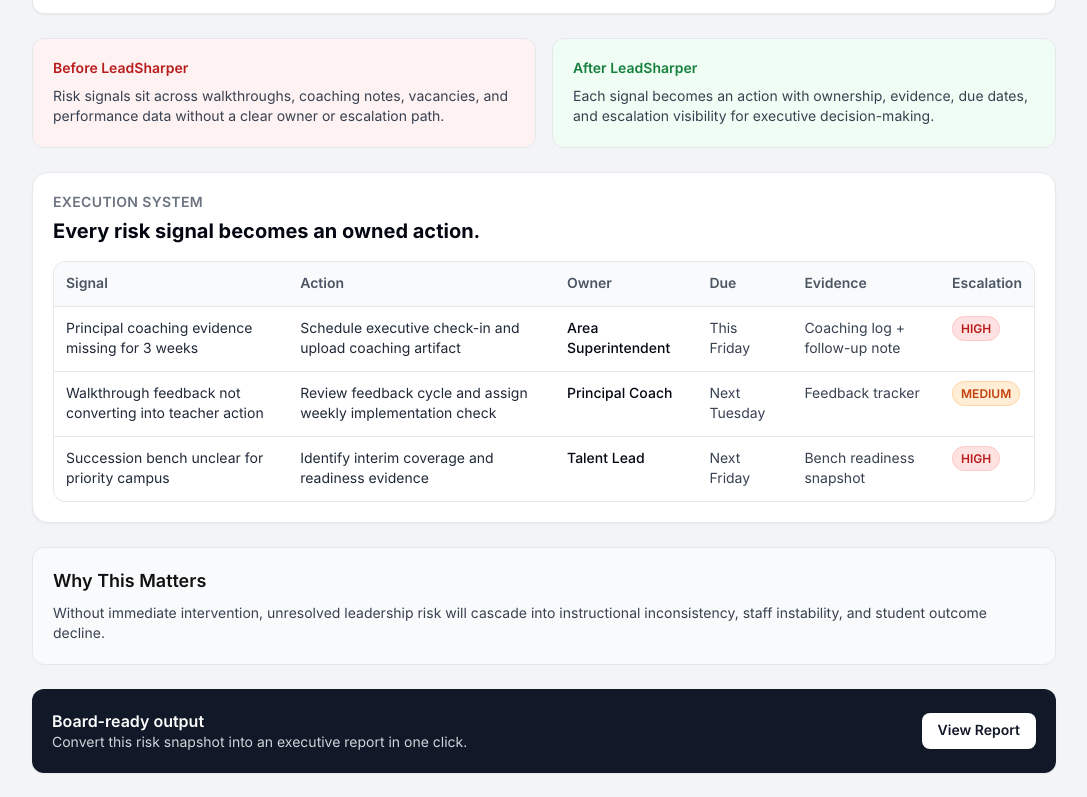
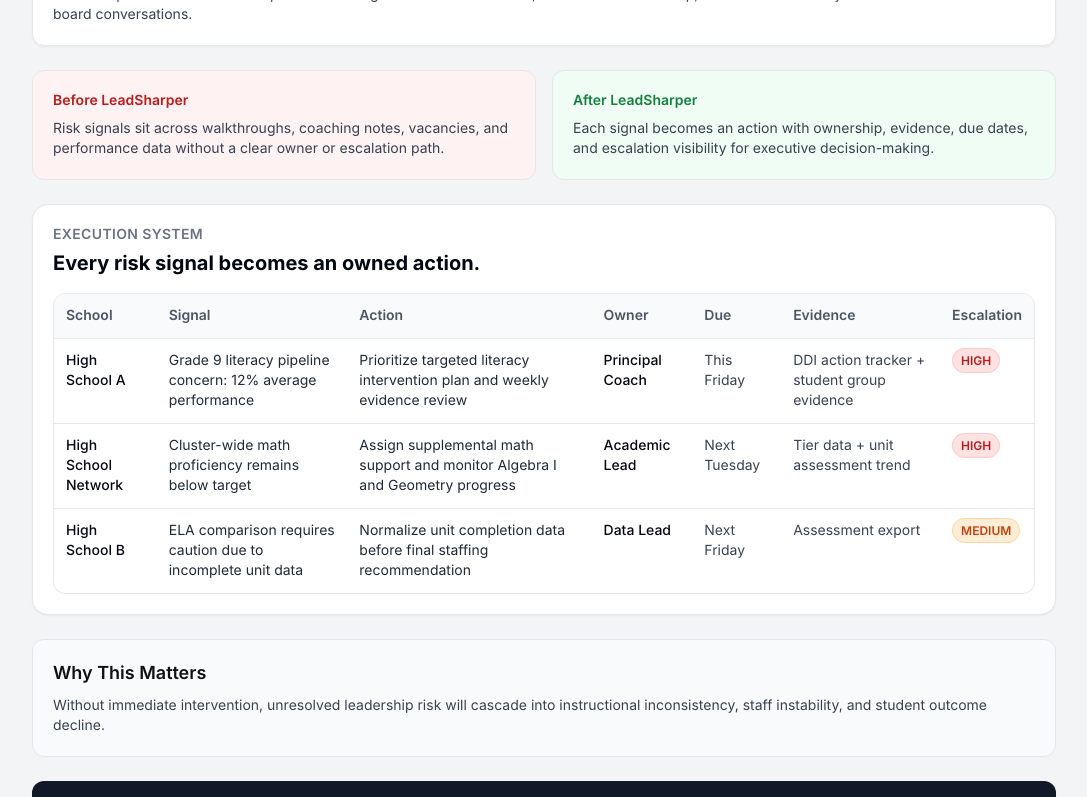
Before and after one commit to jmarc296-jpg/instructional-leadership-practice, a Next.js app: page /demo/run in a window 1280 px wide. Shown: the part 546-1343 px from the top of the page, without its empty margins (96-1183 px from the left). Built offline with nearby package versions, Linux system fonts and the light colour scheme.

Commit message:
Use anonymized district scenario in buyer demo

```diff
--- a/app/demo/components/DemoActionTable.tsx
+++ b/app/demo/components/DemoActionTable.tsx
@@ -1,40 +1,6 @@
-type ActionRow = {
-  signal: string
-  action: string
-  owner: string
-  due: string
-  evidence: string
-  escalation: 'LOW' | 'MEDIUM' | 'HIGH'
-}
+import { districtScenario } from '../config/districtScenario'
 
-const rows: ActionRow[] = [
-  {
-    signal: 'Principal coaching evidence missing for 3 weeks',
-    action: 'Schedule executive check-in and upload coaching artifact',
-    owner: 'Area Superintendent',
-    due: 'This Friday',
-    evidence: 'Coaching log + follow-up note',
-    escalation: 'HIGH'
-  },
-  {
-    signal: 'Walkthrough feedback not converting into teacher action',
-    action: 'Review feedback cycle and assign weekly implementation check',
-    owner: 'Principal Coach',
-    due: 'Next Tuesday',
-    evidence: 'Feedback tracker',
-    escalation: 'MEDIUM'
-  },
-  {
-    signal: 'Succession bench unclear for priority campus',
-    action: 'Identify interim coverage and readiness evidence',
-    owner: 'Talent Lead',
-    due: 'Next Friday',
-    evidence: 'Bench readiness snapshot',
-    escalation: 'HIGH'
-  }
-]
-
-function escalationClass(level: ActionRow['escalation']) {
+function escalationClass(level: 'LOW' | 'MEDIUM' | 'HIGH') {
   if (level === 'HIGH') return 'bg-red-100 text-red-700 border-red-200'
   if (level === 'MEDIUM') return 'bg-orange-100 text-orange-700 border-orange-200'
   return 'bg-green-100 text-green-700 border-green-200'
@@ -56,6 +22,7 @@ export default function DemoActionTable() {
         <table className='w-full text-left text-sm'>
           <thead className='bg-gray-50 text-gray-600'>
             <tr>
+              <th className='p-3 font-semibold'>School</th>
               <th className='p-3 font-semibold'>Signal</th>
               <th className='p-3 font-semibold'>Action</th>
               <th className='p-3 font-semibold'>Owner</th>
@@ -65,8 +32,9 @@ export default function DemoActionTable() {
             </tr>
           </thead>
           <tbody>
-            {rows.map((row) => (
-              <tr key={row.signal} className='border-t align-top'>
+            {districtScenario.map((row) => (
+              <tr key={row.school + row.signal} className='border-t align-top'>
+                <td className='p-3 font-medium text-gray-950'>{row.school}</td>
                 <td className='p-3 text-gray-800'>{row.signal}</td>
                 <td className='p-3 text-gray-800'>{row.action}</td>
                 <td className='p-3 font-medium text-gray-950'>{row.owner}</td>
--- /dev/null
+++ b/app/demo/config/districtScenario.ts
@@ -0,0 +1,45 @@
+export type DistrictScenarioRecord = {
+  school: string
+  signal: string
+  action: string
+  owner: string
+  due: string
+  evidence: string
+  escalation: 'LOW' | 'MEDIUM' | 'HIGH'
+  risk: 'LOW' | 'MEDIUM' | 'HIGH'
+  ownerChanged?: boolean
+}
+
+export const districtScenario: DistrictScenarioRecord[] = [
+  {
+    school: 'High School A',
+    signal: 'Grade 9 literacy pipeline concern: 12% average performance',
+    action: 'Prioritize targeted literacy intervention plan and weekly evidence review',
+    owner: 'Principal Coach',
+    due: 'This Friday',
+    evidence: 'DDI action tracker + student group evidence',
+    escalation: 'HIGH',
+    risk: 'HIGH',
+    ownerChanged: true
+  },
+  {
+    school: 'High School Network',
+    signal: 'Cluster-wide math proficiency remains below target',
+    action: 'Assign supplemental math support and monitor Algebra I and Geometry progress',
+    owner: 'Academic Lead',
+    due: 'Next Tuesday',
+    evidence: 'Tier data + unit assessment trend',
+    escalation: 'HIGH',
+    risk: 'HIGH'
+  },
+  {
+    school: 'High School B',
+    signal: 'ELA comparison requires caution due to incomplete unit data',
+    action: 'Normalize unit completion data before final staffing recommendation',
+    owner: 'Data Lead',
+    due: 'Next Friday',
+    evidence: 'Assessment export',
+    escalation: 'MEDIUM',
+    risk: 'MEDIUM'
+  }
+]
--- a/app/demo/run/page.tsx
+++ b/app/demo/run/page.tsx
@@ -1,4 +1,5 @@
 import { buildExecutiveSummary } from '../utils/executiveSummary'
+import { districtScenario } from '../config/districtScenario'
 import EscalationBanner from '../components/EscalationBanner'
 import WhyItMatters from '../components/WhyItMatters'
 import ValueProof from '../components/ValueProof'
@@ -6,20 +7,8 @@ import BoardReportCTA from '../components/BoardReportCTA'
 import StabilizationPath from '../components/StabilizationPath'
 import DemoActionTable from '../components/DemoActionTable'
 
-type DemoRecord = {
-  risk: 'LOW' | 'MEDIUM' | 'HIGH'
-  escalation: 'LOW' | 'MEDIUM' | 'HIGH'
-  ownerChanged?: boolean
-}
-
-const mockData: DemoRecord[] = [
-  { risk: 'HIGH', escalation: 'HIGH', ownerChanged: true },
-  { risk: 'MEDIUM', escalation: 'LOW' },
-  { risk: 'HIGH', escalation: 'HIGH' }
-]
-
 export default function DemoRun() {
-  const summary = buildExecutiveSummary(mockData)
+  const summary = buildExecutiveSummary(districtScenario)
 
   return (
     <main className='min-h-screen bg-gray-100 p-6'>
@@ -46,14 +35,18 @@ export default function DemoRun() {
             </div>
 
             <div className='rounded-xl border p-4'>
-              <div className='text-sm text-gray-500'>Immediate Actions</div>
+              <div className='text-sm text-gray-500'>Actions Required This Week</div>
               <div className='text-3xl font-bold'>{summary.immediateActions}</div>
             </div>
 
             <div className='rounded-xl border p-4'>
-              <div className='text-sm text-gray-500'>Ownership Shifts</div>
+              <div className='text-sm text-gray-500'>Assigned Accountability Shifts</div>
               <div className='text-3xl font-bold'>{summary.ownershipShifts}</div>
             </div>
+          </div>
+
+          <div className='mt-4 text-xs font-medium text-gray-500'>
+            Data sources: walkthrough trends, unit assessment patterns, coaching logs, staffing exposure, and execution evidence.
           </div>
         </section>
 
```
